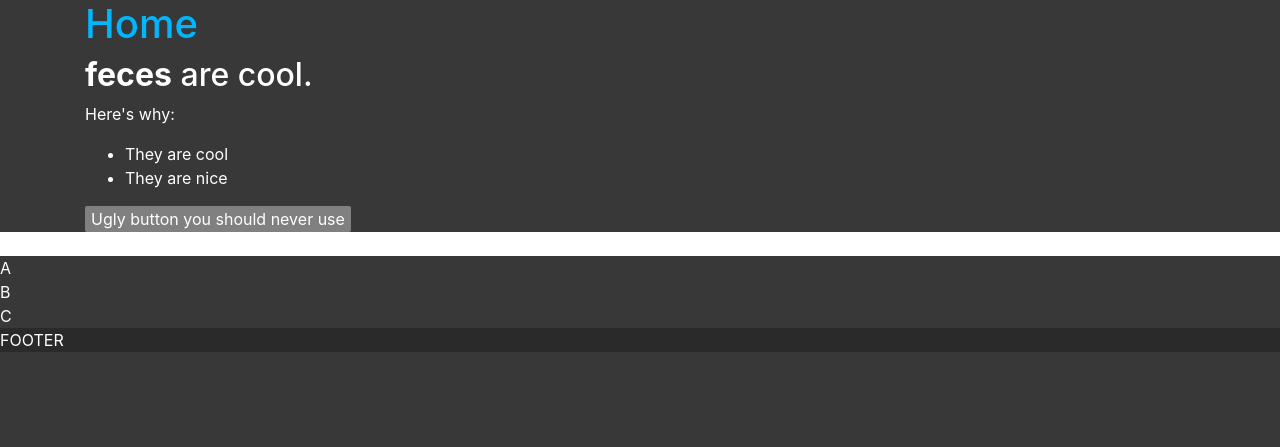
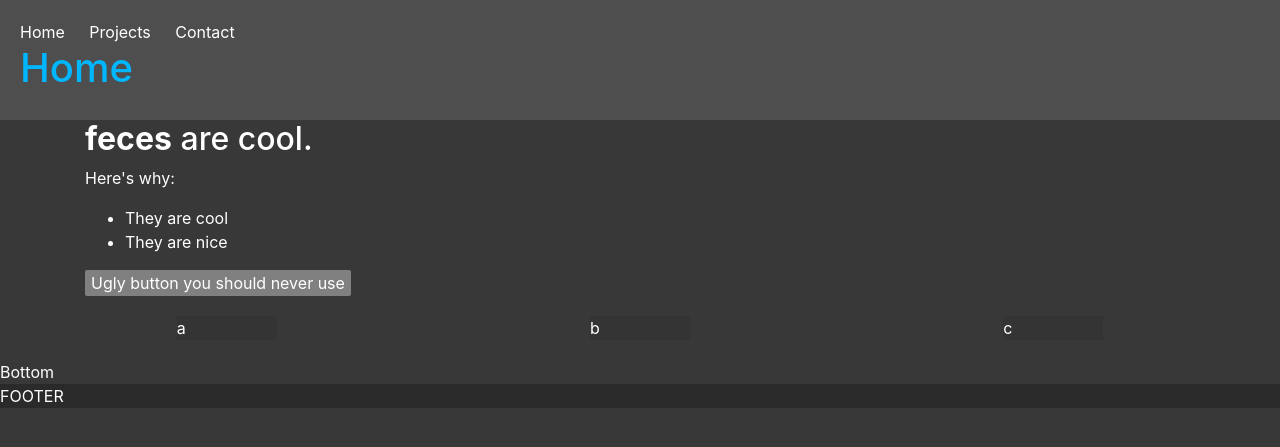
Before and after one commit to MrPicklePinosaur/PersonalWebsite, a Django app: template portfolio/templates/portfolio/home.html in a window 1280 px wide. Shown: the top 447 px of the page. Run offline with Django 3.2, Linux system fonts and the light colour scheme; the template is opened without the code that fills it, so the values that code supplies are empty; some libraries are stand-ins or nearby versions.

Commit message:
more css

```diff
--- a/portfolio/static/portfolio/main.css
+++ b/portfolio/static/portfolio/main.css
@@ -19,9 +19,35 @@ button {
 }
 
 header {
-	background: white;
+	background: rgb(78,78,78);
+	padding: 20px;
 }
 
 footer {
 	background: rgb(42,42,42);
 }
+
+
+.flex-container {
+	display: flex;
+	flex-direction: row;
+	padding: 20px;
+}
+
+
+.triple-section {
+	background: rgb(52,52,52);
+	width: 100px;
+	margin: auto;
+}
+
+.navbar-ul {
+	margin: 0;
+	padding: 0;
+	list-style-type: none;
+}
+
+.navbar-li {
+	display: inline-block;
+	margin-right: 20px;
+}
--- a/portfolio/templates/portfolio/home.html
+++ b/portfolio/templates/portfolio/home.html
@@ -1,8 +1,24 @@
 {% extends "portfolio/base.html" %}
 {% block content %}
 
+
+
+	<header>
+
+		<nav>
+			<ul class="navbar-ul">
+				<li class="navbar-li">Home</li>
+				<li class="navbar-li">Projects</li>
+				<li class="navbar-li">Contact</li>
+			</ul>
+		</nav>
+
+	<h1>Home</h1>
+
+
+	</header>
+
 	<div class="container">
-		<h1> Home </h1>
 
 		<h2><strong>feces</strong> are cool.</h2>
 
@@ -15,10 +31,14 @@
 		<button>Ugly button you should never use</button>
 	</div>
 
-	<header>HEADER</header>
-	<section>A</section>
-	<section>B</section>
-	<section>C</section>
+	<section class="flex-container">
+
+		<div class="triple-section">a</div>
+		<div class="triple-section">b</div>
+		<div class="triple-section">c</div>
+
+	</section>
+	<section>Bottom</section>
 	<footer>FOOTER</footer>
 
 
```
